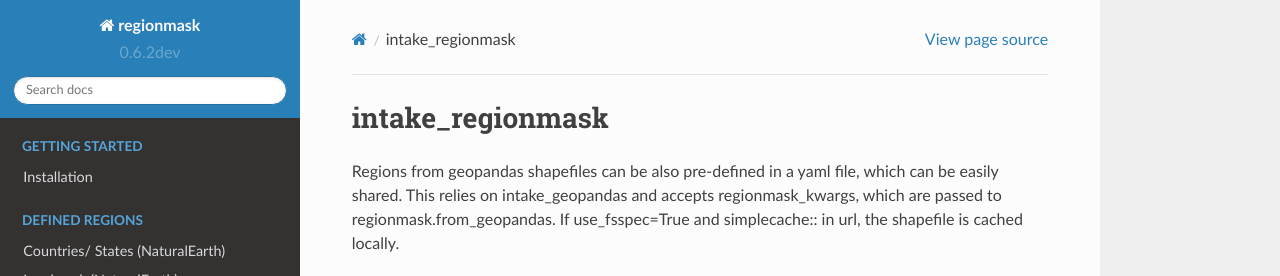
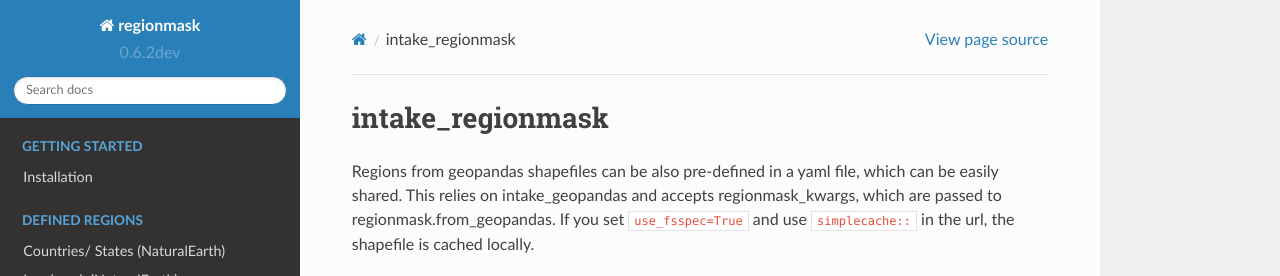
Before and after one commit to regionmask/regionmask, a Sphinx documentation site: the page built from docs/intake_regionmask.rst, in a window 1280 px wide and 1338 px high, cut to the strip 0-276 px from the top of the window. Built offline with Sphinx 7.4.7 and the Read the Docs theme 2.0.0, drawn with Linux system fonts in a browser that asks for light colours; pages that are not in the unit, such as notebooks, are missing from menus.

Commit message:
Update docs/intake_regionmask.rst
Co-authored-by: Mathias Hauser <mathause@users.noreply.github.com>

```diff
--- a/docs/intake_regionmask.rst
+++ b/docs/intake_regionmask.rst
@@ -4,8 +4,8 @@ intake_regionmask
 
 Regions from geopandas shapefiles can be also pre-defined in a yaml file, which can be
 easily shared. This relies on intake_geopandas and accepts regionmask_kwargs, which are
-passed to regionmask.from_geopandas. If use_fsspec=True and simplecache:: in url, the
-shapefile is cached locally.
+passed to regionmask.from_geopandas. If you set ``use_fsspec=True`` and use ``simplecache::``
+in the url, the shapefile is cached locally.
 
 .. ipython:: python
     :suppress:
```
